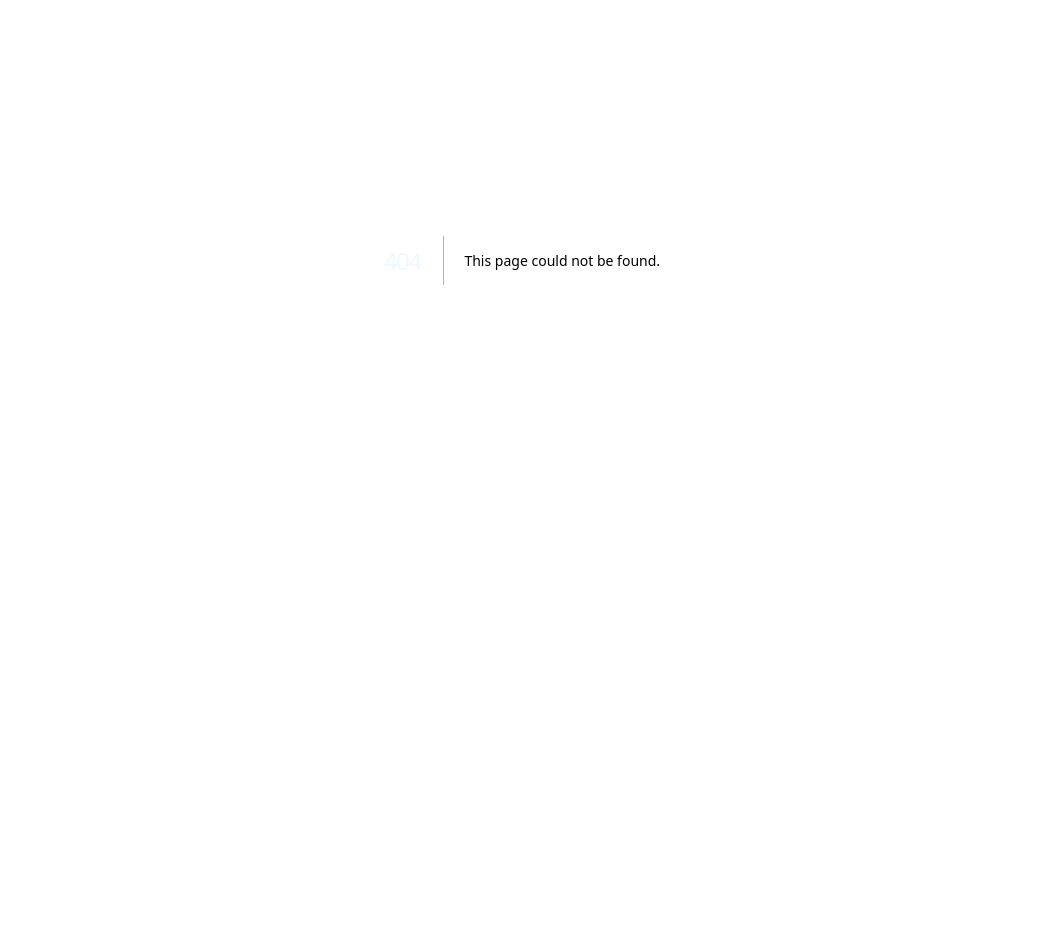
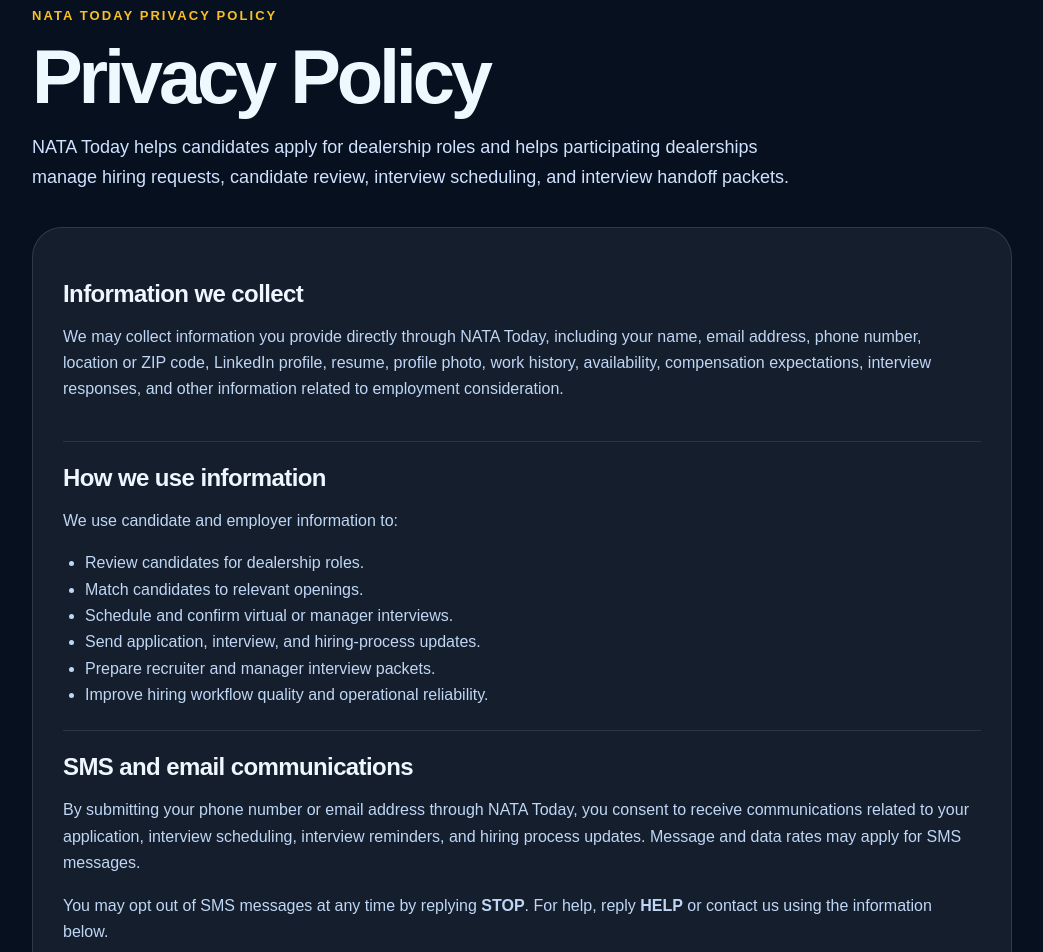
Before and after one commit to zlomke76-del/natatoday, a Next.js app: page /privacy in a window 1280 px wide. Before the commit this address had no page. Shown: the part 140-1092 px from the top of the page, without its empty margins (118-1161 px from the left). Before the commit the page ends 800 px from the top, so only its background shows below. Built offline with nearby package versions, Linux system fonts and the light colour scheme.

Commit message:
Create page.tsx

```diff
--- /dev/null
+++ b/app/privacy/page.tsx
@@ -0,0 +1,217 @@
+import Nav from "../components/Nav";
+
+export const metadata = {
+  title: "Privacy Policy | NATA Today",
+  description:
+    "NATA Today privacy policy for candidate applications, hiring communications, and interview scheduling.",
+};
+
+export default function PrivacyPage() {
+  return (
+    <main className="shell">
+      <Nav />
+
+      <section style={pageStyle}>
+        <div className="eyebrow">NATA Today Privacy Policy</div>
+
+        <h1 style={titleStyle}>Privacy Policy</h1>
+
+        <p style={ledeStyle}>
+          NATA Today helps candidates apply for dealership roles and helps
+          participating dealerships manage hiring requests, candidate review,
+          interview scheduling, and interview handoff packets.
+        </p>
+
+        <div style={cardStyle}>
+          <PolicySection title="Information we collect">
+            <p>
+              We may collect information you provide directly through NATA Today,
+              including your name, email address, phone number, location or ZIP
+              code, LinkedIn profile, resume, profile photo, work history,
+              availability, compensation expectations, interview responses, and
+              other information related to employment consideration.
+            </p>
+          </PolicySection>
+
+          <PolicySection title="How we use information">
+            <p>We use candidate and employer information to:</p>
+            <ul style={listStyle}>
+              <li>Review candidates for dealership roles.</li>
+              <li>Match candidates to relevant openings.</li>
+              <li>Schedule and confirm virtual or manager interviews.</li>
+              <li>Send application, interview, and hiring-process updates.</li>
+              <li>Prepare recruiter and manager interview packets.</li>
+              <li>Improve hiring workflow quality and operational reliability.</li>
+            </ul>
+          </PolicySection>
+
+          <PolicySection title="SMS and email communications">
+            <p>
+              By submitting your phone number or email address through NATA
+              Today, you consent to receive communications related to your
+              application, interview scheduling, interview reminders, and hiring
+              process updates. Message and data rates may apply for SMS messages.
+            </p>
+            <p>
+              You may opt out of SMS messages at any time by replying{" "}
+              <strong>STOP</strong>. For help, reply <strong>HELP</strong> or
+              contact us using the information below.
+            </p>
+          </PolicySection>
+
+          <PolicySection title="How we share information">
+            <p>
+              NATA Today does not sell candidate personal information. Candidate
+              information may be shared with participating dealerships only when
+              the candidate is being considered for a relevant role or when an
+              interview handoff packet is prepared for manager review.
+            </p>
+            <p>
+              We may also share information with service providers that help us
+              operate the platform, including hosting, database, email, SMS,
+              scheduling, storage, and communication providers.
+            </p>
+          </PolicySection>
+
+          <PolicySection title="Candidate photos and resumes">
+            <p>
+              Candidate resumes and optional profile photos are used for
+              recruiter review, candidate matching, and manager interview
+              packets. These materials are not used for unrelated marketing
+              purposes.
+            </p>
+          </PolicySection>
+
+          <PolicySection title="Data retention">
+            <p>
+              We may retain candidate information for ongoing employment
+              matching, auditability, operational records, and hiring workflow
+              continuity unless deletion is requested or retention is no longer
+              necessary for the hiring process.
+            </p>
+          </PolicySection>
+
+          <PolicySection title="Your choices">
+            <p>
+              You may request correction or deletion of your candidate
+              information by contacting NATA Today. You may also opt out of SMS
+              messages by replying <strong>STOP</strong>.
+            </p>
+          </PolicySection>
+
+          <PolicySection title="Security">
+            <p>
+              We use reasonable administrative, technical, and operational
+              safeguards to protect information submitted through the platform.
+              No system can guarantee absolute security, but we work to protect
+              candidate and employer data from unauthorized access and misuse.
+            </p>
+          </PolicySection>
+
+          <PolicySection title="Children">
+            <p>
+              NATA Today is intended for employment-related use and is not
+              directed to children under 13.
+            </p>
+          </PolicySection>
+
+          <PolicySection title="Changes to this policy">
+            <p>
+              We may update this Privacy Policy as our services change. Updates
+              will be posted on this page with the updated effective date.
+            </p>
+          </PolicySection>
+
+          <PolicySection title="Contact">
+            <p>
+              Questions or requests may be sent to{" "}
+              <a href="mailto:support@natatoday.ai" style={linkStyle}>
+                support@natatoday.ai
+              </a>
+              .
+            </p>
+          </PolicySection>
+
+          <p style={effectiveStyle}>Effective date: May 1, 2026</p>
+        </div>
+      </section>
+    </main>
+  );
+}
+
+function PolicySection({
+  title,
+  children,
+}: {
+  title: string;
+  children: React.ReactNode;
+}) {
+  return (
+    <section style={sectionStyle}>
+      <h2 style={sectionTitleStyle}>{title}</h2>
+      <div style={bodyStyle}>{children}</div>
+    </section>
+  );
+}
+
+const pageStyle: React.CSSProperties = {
+  width: "min(980px, calc(100% - 40px))",
+  margin: "0 auto",
+  padding: "72px 0 96px",
+};
+
+const titleStyle: React.CSSProperties = {
+  margin: "12px 0 0",
+  fontSize: "clamp(44px, 7vw, 76px)",
+  lineHeight: 0.95,
+  letterSpacing: "-0.055em",
+};
+
+const ledeStyle: React.CSSProperties = {
+  maxWidth: 760,
+  color: "#cfe2ff",
+  fontSize: 18,
+  lineHeight: 1.65,
+  marginTop: 20,
+};
+
+const cardStyle: React.CSSProperties = {
+  marginTop: 34,
+  borderRadius: 30,
+  padding: 30,
+  background: "rgba(255,255,255,0.06)",
+  border: "1px solid rgba(255,255,255,0.12)",
+};
+
+const sectionStyle: React.CSSProperties = {
+  padding: "22px 0",
+  borderBottom: "1px solid rgba(255,255,255,0.1)",
+};
+
+const sectionTitleStyle: React.CSSProperties = {
+  margin: 0,
+  fontSize: 24,
+  letterSpacing: "-0.025em",
+};
+
+const bodyStyle: React.CSSProperties = {
+  color: "#bfd6f5",
+  lineHeight: 1.65,
+  marginTop: 10,
+};
+
+const listStyle: React.CSSProperties = {
+  margin: "10px 0 0",
+  paddingLeft: 22,
+};
+
+const linkStyle: React.CSSProperties = {
+  color: "#93c5fd",
+  fontWeight: 900,
+};
+
+const effectiveStyle: React.CSSProperties = {
+  margin: "24px 0 0",
+  color: "#9fb4d6",
+  fontSize: 13,
+};
```
